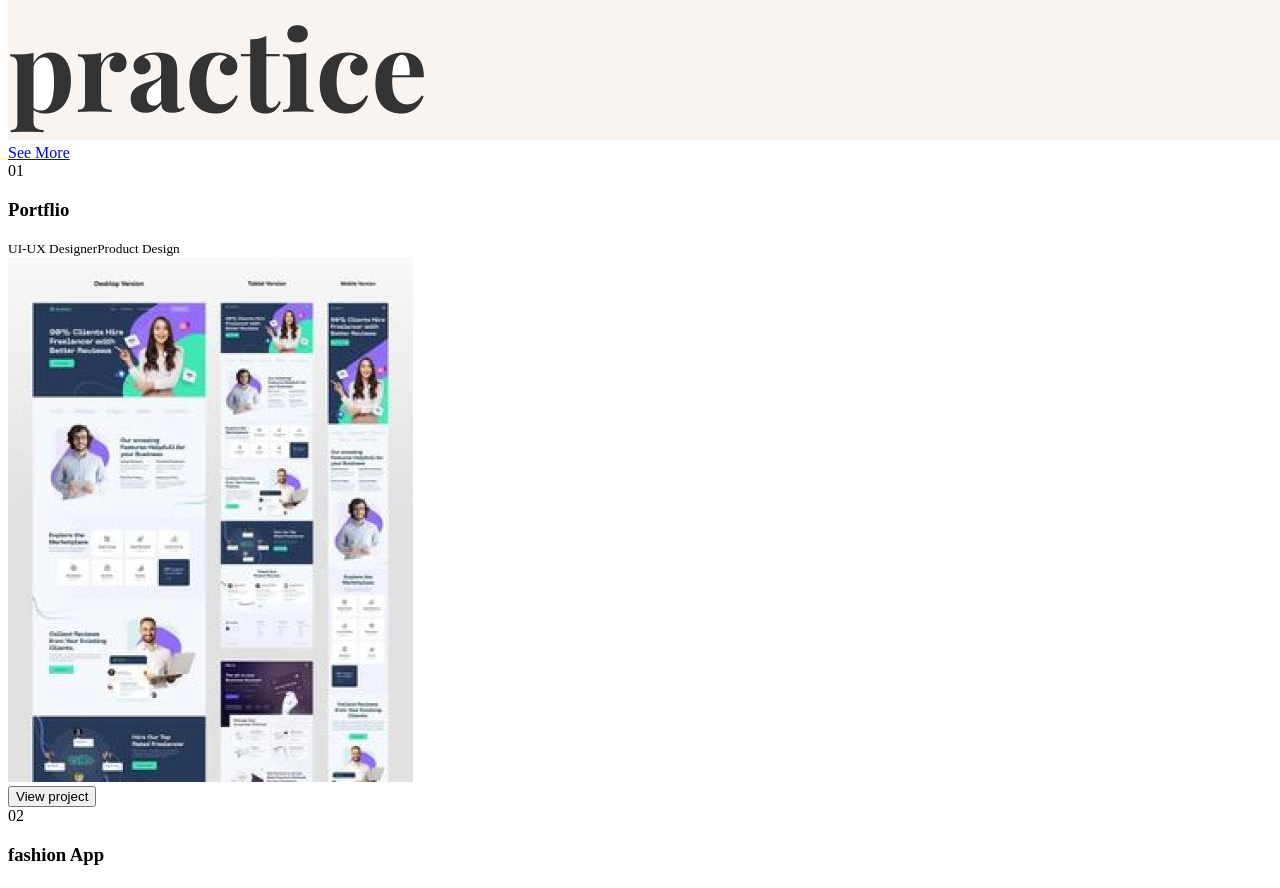
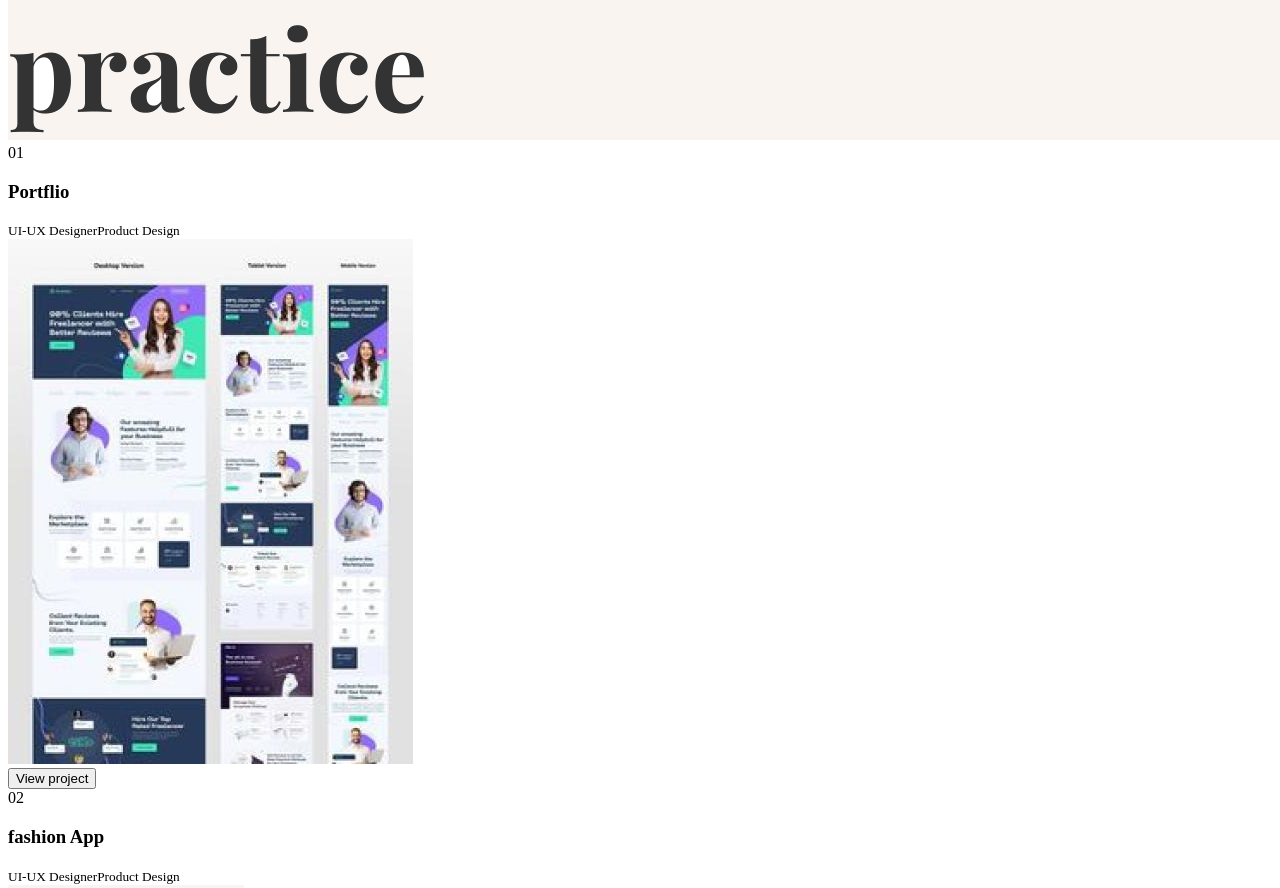
Before and after one commit to Abi1261999/ui-ux-Figma, a React (Vite) app: page / in a window 1280 px wide. Shown: the part 2000-2888 px from the top of the page. Built offline with nearby package versions, Linux system fonts and the light colour scheme; the HTML template or start-up script is replaced by a standard one.

Commit message:
Remove duplicate portfolio button overlay
Co-authored-by: Abi1261999 <Abi1261999@users.noreply.github.com>

```diff
--- a/src/components/PortfolioSection.jsx
+++ b/src/components/PortfolioSection.jsx
@@ -7,9 +7,7 @@ function PortfolioSection() {
     <section className="portfolio-section" id="portfolio">
       <div className="portfolio-heading-image">
         <img src={portfolioHeadingImage} alt="Latest Projects - Projects and practice" />
-        <a className="portfolio-see-more-button" href="#contact">
-          See More
-        </a>
+        <a className="portfolio-see-more-button" href="#contact" aria-label="See More" />
       </div>
       <div className="project-grid">
         {projects.map((project) => (
--- a/src/styles.css
+++ b/src/styles.css
@@ -552,30 +552,14 @@ h2 {
 }
 
 .portfolio-see-more-button {
-  align-items: center;
-  background: #060606;
+  background: transparent;
   border-radius: 999px;
-  box-shadow: 0 18px 34px rgba(39, 38, 36, 0.12);
-  color: #fffaf5;
-  display: inline-flex;
-  font-family: Georgia, "Times New Roman", serif;
-  font-size: clamp(0.76rem, 1.2vw, 1rem);
-  font-weight: 700;
   height: 27.6%;
-  justify-content: center;
-  line-height: 1;
   position: absolute;
   right: 0;
   top: 26.5%;
-  transition:
-    box-shadow 180ms ease,
-    transform 180ms ease;
   width: 14.3%;
   z-index: 3;
-}
-
-.portfolio-see-more-button:hover {
-  transform: translateY(-2px);
 }
 
 .portfolio-see-more-button:focus-visible {
```
